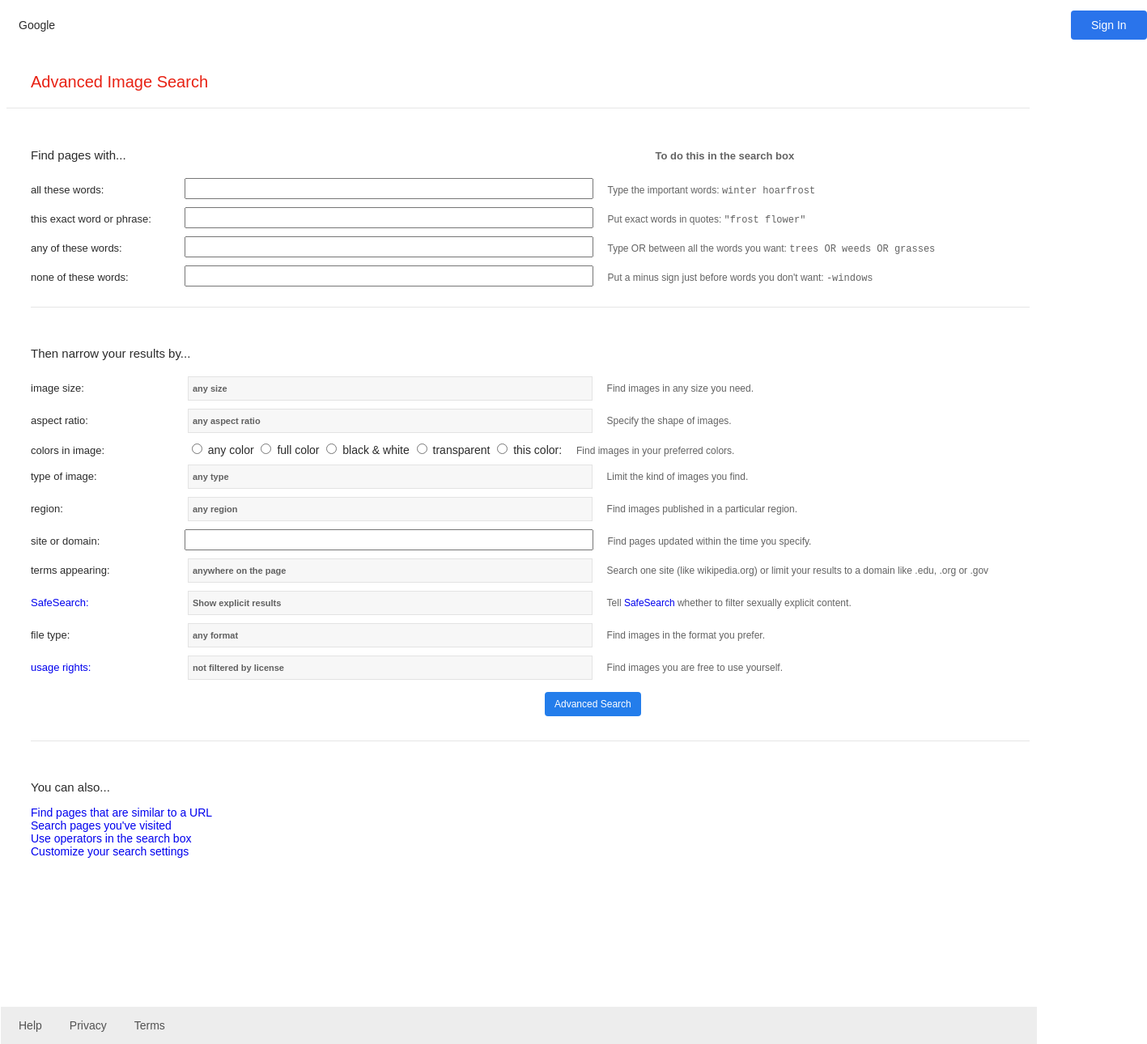
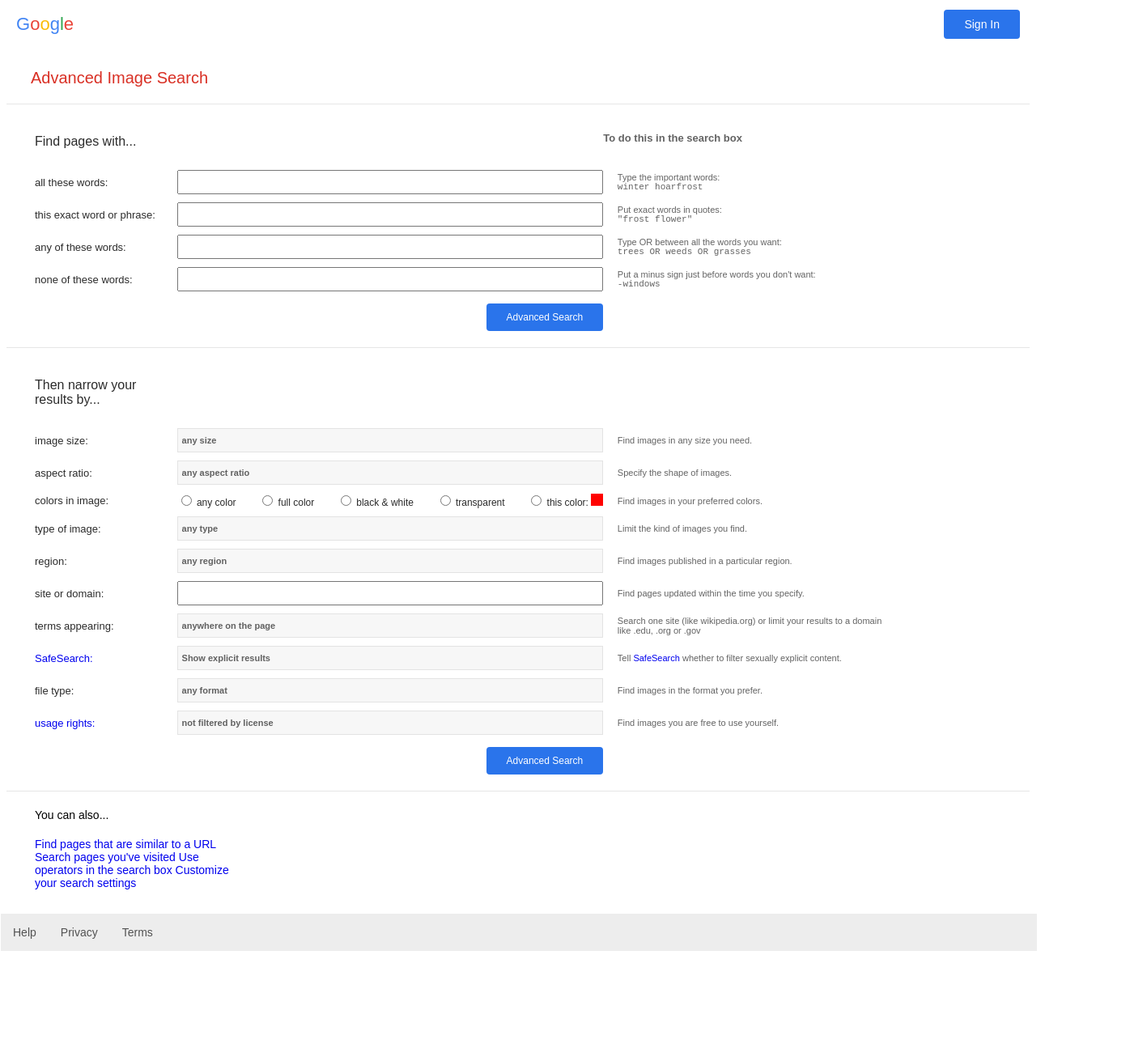
Before and after one commit to aliviapham/CS50-Project0-Search, a plain HTML site: page index4.html in a window 1280 px wide. Shown: the whole page at 81% size, 1417 px wide, since content can reach past the window. After the commit the page ends 1175 px from the top, so only its background shows below. Drawn offline with Linux system fonts and the light colour scheme.

Commit message:
"final" updates

```diff
--- a/index4.html
+++ b/index4.html
@@ -4,94 +4,138 @@
     <head>
         <title>Google Advanced Image Search</title>
         <link rel="stylesheet" href="style/style4.css">
+        <meta charset="UTF-8">
+        <meta name="viewport" content="width=device-width, initial-scale=1.0">
     </head>
     <body>
         <!-- top links -->
-        <a class="linkleft" href="index.html">Google</a>
+        <div class="topContainer">
+            <div class="linkLeftContainer">
+                <a class="linkleft" href="index.html"><span style="color:#4285f4">G</span><span style="color:#e94336">o</span><span style="color:#fbbc06">o</span><span style="color:#4285f4">g</span><span style="color:#34a853">l</span><span style="color:#e94336">e</span></a>
+            </div>
+            <div class="linkRightContainer">
                 <form action="https://accounts.google.com/signin/v2/identifier?hl=en&passive=true&continue=https%3A%2F%2Fwww.google.com%2F%3Fclient%3Dsafari&ec=GAZAmgQ&flowName=GlifWebSignIn&flowEntry=ServiceLogin">
                     <input class="signin" type="submit" value="Sign In">
                 </form>
-        <p class="mainlabel">Advanced Image Search</p>
+            </div>
+        </div>
+        <!-- middle label -->
+        <p class="advancedsearch">Advanced Image Search</p>
         <hr/>
         <!-- middle info -->
-        <div class="main">
+        <div class="middlecontainer">
+            <div class="middlefirst">
                 <p class="findpages">Find pages with...</p>
+                <p></p>
                 <p class="todothis">To do this in the search box</p>
-            <div class="findpageswith">
-                <form>
-                    <div class="block"><label class="label">all these words: </label><input type="text" class="text"> <div class="example">Type the important words:    <div class="exampletext">winter hoarfrost</div></div></div>
-                    <div class="block"><label class="label">this exact word or phrase: </label><input type="text" class="text"> <div class="example">Put exact words in quotes:   <div class="exampletext">"frost flower"</div></div></div>
-                    <div class="block"><label class="label">any of these words: </label><input type="text" class="text"> <div class="example">Type OR between all the words you want:  <div class="exampletext">trees OR weeds OR grasses</div></div></div>
-                    <div class="block"><label class="label">none of these words: </label><input type="text" class="text"> <div class="example">Put a minus sign just before words you don't want:  <div class="exampletext">-windows</div></div></div>
+            </div>
+            <form action="https://www.google.com/search" method="get">
+                <div class="middlesecond">
+                    <div class="block"><label class="label">all these words: </label><input type="text" class="text" name="as_q"> <div class="example">Type the important words: <div class="exampletext">winter hoarfrost</div></div></div>
+                    <div class="block"><label class="label">this exact word or phrase: </label><input type="text" class="text" name="as_epq"> <div class="example">Put exact words in quotes: <div class="exampletext">"frost flower"</div></div></div>
+                    <div class="block"><label class="label">any of these words: </label><input type="text" class="text" name="as_oq"> <div class="example">Type OR between all the words you want: <div class="exampletext">trees OR weeds OR grasses</div></div></div>
+                    <div class="block"><label class="label">none of these words: </label><input type="text" class="text" name="as_eq"> <div class="example">Put a minus sign just before words you don't want: <div class="exampletext">-windows</div></div></div>
+                </div>
+                <div class="middlecontainer3">
+                    <p></p>
+                        <input class="submitsearch" type="submit" value="Advanced Search">
+                    <p></p>
+                </div>
             </form>
         </div>
         <hr/>
-            <!-- next info -->
+            <!-- middle narrow results -->
+        <div class="middlecontainer2">
+            <div class="middlethird">
                 <p class="findpages">Then narrow your results by...</p>
-            <div class="findpageswith">
+            </div>
             <form>
+                <div class="middlefourth">
                     <div class="block">
                         <label class="label">image size: </label>
                         <select name="imgsize" id="imgsize" class="select">
-                          <option value="any">any size</option></select>
+                            <option value="any">any size</option>
+                            <option value="anotheroption">another option</option></select>
                             <div class="example">Find images in any size you need.</div></div>
                     <div class="block">
                         <label class="label">aspect ratio:</label>
                         <select name="aspect" id="aspect" class="select">
-                          <option value="any">any aspect ratio</option></select>
+                            <option value="any">any aspect ratio</option>
+                            <option value="anotheroption">another option</option></select>
                             <div class="example">Specify the shape of images.</div></div>
                     <div class="block">
                         <label class="label">colors in image:</label>
-                            <input type="radio" id="anycolor" name="anycolor" value="anycolor">
-                            <label for="anycolor">any color</label>
-                            <input type="radio" id="fullcolor" name="fullcolor" value="fullcolor">
-                            <label for="fullcolor">full color</label>
-                            <input type="radio" id="black&white" name="black&white" value="black&white">
-                            <label for="black&white">black & white</label>
-                            <input type="radio" id="transparent" name="transparent" value="transparent">
-                            <label for="transparent">transparent</label>
-                            <input type="radio" id="thiscolor" name="thiscolor" value="thiscolor">
-                            <label for="thiscolor">this color:</label>
+                            <div class="coloroptions">
+                                <div class="optiondiv">
+                                    <input type="radio" id="anycolor" name="anycolor" value="anycolor" class="radio">
+                                    <label for="anycolor" class="radio">any color</label></div>
+                                <div class="optiondiv">
+                                    <input type="radio" id="fullcolor" name="fullcolor" value="fullcolor" class="radio">
+                                    <label for="fullcolor" class="radio">full color</label></div>
+                                <div class="optiondiv">
+                                    <input type="radio" id="black&white" name="black&white" value="black&white" class="radio">
+                                    <label for="black&white" class="radio">black & white</label></div>
+                                <div class="optiondiv">
+                                    <input type="radio" id="transparent" name="transparent" value="transparent" class="radio">
+                                    <label for="transparent" class="radio">transparent</label></div>
+                                <div class="optiondiv">
+                                    <input type="radio" id="thiscolor" name="thiscolor" value="thiscolor" class="radio">
+                                    <label for="thiscolor" class="radio">this color: </label><img src="images/color.png" alt="Color" class="color"></div>
+                            </div>
                             <div class="example">Find images in your preferred colors.</div></div>
                     <div class="block">
                         <label class="label">type of image:</label>
                         <select name="type" id="type" class="select">
-                            <option value="any">any type</option></select>
+                            <option value="any">any type</option>
+                            <option value="anotheroption">another option</option></select>
                             <div class="example">Limit the kind of images you find.</div></div>
                     <div class="block">
                         <label class="label">region:</label>
                         <select name="region" id="region" class="select">
-                            <option value="any">any region</option></select>
+                            <option value="any">any region</option>
+                            <option value="anotheroption">another option</option></select>
                             <div class="example">Find images published in a particular region.</div></div>
                     <div class="block"><label class="label">site or domain: </label><input type="text" class="text"> <div class="example">Find pages updated within the time you specify.</div></div>
                     <div class="block">
                         <label class="label">terms appearing: </label>
                         <select name="terms" id="terms" class="select">
-                            <option value="any">anywhere on the page</option></select>
+                            <option value="any">anywhere on the page</option>
+                            <option value="anotheroption">another option</option></select>
                             <div class="example">Search one site (like wikipedia.org) or limit your results to a domain like .edu, .org or .gov<div class="exampletext"></div></div></div>
                     <div class="block">
                         <label class="label"><a href="https://support.google.com/websearch/answer/510?hl=en&visit_id=637907377039408542-2154588021&p=adv_safesearch&rd=1">SafeSearch:</a></label>
                         <select name="safe" id="safe" class="select">
-                            <option value="any">Show explicit results</option></select>
+                            <option value="any">Show explicit results</option>
+                            <option value="anotheroption">another option</option></select>
                             <div class="example">Tell <a href="https://support.google.com/websearch/answer/510?hl=en&visit_id=637907377039408542-2154588021&p=adv_safesearch&rd=1">SafeSearch</a> whether to filter sexually explicit content.</div></div>
                     <div class="block">
                         <label class="label">file type: </label>
                         <select name="file" id="file" class="select">
-                            <option value="any">any format</option></select>
+                            <option value="any">any format</option>
+                            <option value="anotheroption">another option</option></select>
                             <div class="example">Find images in the format you prefer.</div></div>
                     <div class="block">
                         <label class="label"><a href="https://support.google.com/websearch/answer/29508?hl=en&visit_id=637907374241318814-360188462&p=ws_images_usagerights&rd=1">usage rights:</a></label>
                         <select name="usage" id="usage" class="select">
-                            <option value="any">not filtered by license</option></select>
+                            <option value="any">not filtered by license</option>
+                            <option value="anotheroption">another option</option></select>
                             <div class="example">Find images you are free to use yourself.</div></div>
-                </form>
-                <form action="https://www.google.com/search">
-                    <input class="submitsearch" type="submit" value="Advanced Search" name="q">
+                </div>
             </form>
         </div>
+        <!-- middle button -->
+        <div class="middlecontainer3">
+            <p></p>
+            <button class="submitsearch" onclick="myFunction()">Advanced Search</button>
+            <script>
+            function myFunction() {alert("This button doesn't work. This section of this page is not functional. Sorry!");}
+            </script>
+            <p></p>
+        </div>
         <hr/>
-            <!-- last info -->
-            <p class="findpages">You can also...</p>
+        <!-- middle you can also -->
+        <p class="middlelabel">You can also...</p>
+        <div class="middlelinks">
             <div class="youcan">
                 <a class="youcan" href="https://support.google.com/websearch/answer/2466433?visit_id=637907374241318814-360188462&p=adv_pages_similar&hl=en&rd=1">Find pages that are similar to a URL</a>
                 <a class="youcan" href="https://support.google.com/websearch/answer/54068?hl=en&visit_id=637907374241318814-360188462&p=adv_pages_visited&rd=1">Search pages you've visited</a>
@@ -100,7 +144,7 @@
             </div>
         </div>
         <!-- bottom -->
-        <div class="bottom">
+        <div class="bottomContainer">
             <a class="bottomleft" href="https://support.google.com/websearch/?visit_id=637907429082545277-1416319226&hl=en&rd=2#topic=3378866">Help</a>
             <a class="bottomleft" href="https://policies.google.com/privacy?hl=en&fg=1">Privacy</a>
             <a class="bottomleft" href="https://policies.google.com/terms?hl=en&fg=1">Terms</a>
--- a/style/style.css
+++ b/style/style.css
@@ -53,8 +53,8 @@
 }
 
 .google {
-    margin-bottom: 25px;
-    font: 500 85px sans-serif;
+    margin-top: 35px;
+    margin-bottom: 20px;
 }
 
 .typesearch {
@@ -65,10 +65,6 @@
     padding: 10px;
     font: 16px sans-serif;
     color: #2b2b2b;
-}
-
-.typesearch::placeholder {
-    background-image: url("images/search.png");
 }
 
 .submitcenter {
@@ -110,8 +106,12 @@
 }
 
 .bottomleft, .bottommiddle, .bottomright, .bottomrightbutton {
-    margin: 15px;
+    margin-left: 15px;
     color: #525252;
+}
+
+.bottomMiddleContainer {
+    margin-left: -75px;
 }
 
 .bottommiddle::before {
--- a/style/style3.css
+++ b/style/style3.css
@@ -70,9 +70,9 @@
 /* middle find pages with */
 .middlefirst, .middlethird {
     display: grid;
-    grid-template-columns: 1fr repeat(2, 2fr);
+    grid-template-columns: 1fr 3fr 2fr 1fr;
     grid-template-rows: auto;
-    margin: 30px 0 0 35px;
+    margin: 20px 0 0 35px;
     color: #2b2b2b;
 }
 
@@ -88,7 +88,7 @@
 
 .block {
     display: grid;
-    grid-template-columns: 1fr repeat(2, 2fr);
+    grid-template-columns: 1fr 3fr 2fr 1fr;
     grid-template-rows: auto;
     margin: 10px 0 0 35px;
     color: #2b2b2b;
@@ -102,6 +102,11 @@
 .text {
     padding: 6px 0 6px 10px;
     font-size: 12px;
+}
+
+.text2 {
+    display: flex;
+    justify-content: space-around;
 }
 
 .example {
@@ -122,6 +127,7 @@
 }
 
 .label2 {
+    align-self: center;
     margin: 0 14px 0 14px;
     font: 13px sans-serif;
 }
@@ -145,13 +151,14 @@
 /* middle button */
 .middlecontainer3 {
     display: grid;
-    grid-template-columns: 1fr repeat(2, 2fr);
+    grid-template-columns: 1fr 3fr 2fr 1fr;
     grid-template-rows: auto;
-    margin: 10px 0 0 35px;
+    justify-items: end;
+    margin: 15px 0 20px 35px;
 }
 
 .submitsearch {
-    position: relative;
+    align-items: end;
     padding: 10px 25px 10px;
     box-shadow: 0px 0px 0px transparent;
     border: 0px solid transparent;
--- a/style/style4.css
+++ b/style/style4.css
@@ -1,20 +1,39 @@
-/* google advanced search */
+/* google advanced IMAGE search */
+
+/* all */
 a:link {text-decoration: none;}
 a:visited {text-decoration: none;}
 a:hover {text-decoration: underline;}
 a:active {text-decoration: underline;}
 
+/* top */
+.topContainer {
+    display: flex;
+    justify-content: space-between;
+    margin-top: -8px;
+    font: 14px sans-serif;
+}
+
+.linkLeftContainer, .linkRightContainer {
+    display: flex;
+    align-items: center;
+}
+
+.linkleft {
+    font: 22px sans-serif;
+    color: #2b2b2b;
+}
+
+.linkleft:hover {
+    text-decoration: none;
+}
+
 .linkleft, .signin {
-    display: inline-block;
-    margin: 15px;
-    font: 14px sans-serif;
-    color: #2b2b2b;
+    margin: 12px;
 }
 
 .signin {
     position: relative;
-    left: 1300px;
-    top: -56px;
     padding: 10px 25px 10px;
     box-shadow: 0px 0px 0px transparent;
     border: 0px solid transparent;
@@ -22,21 +41,22 @@
     border-radius: 4px;
     background-color: #2a74eb;
     color: white;
+    font-size: 14px;
     text-align: center;
     text-decoration: none;
     transition-duration: 0.2s;
 }
 
 .signin:hover {
-    background-color: #4585ed;
+    background-color: #0f50b7;
+    text-decoration: none;
 }
 
-.mainlabel {
-    margin: 15px;
+/* middle label */
+.advancedsearch {
+    margin: 2% 0 0 30px;
+    color: #d93025;
     font: 20px sans-serif;
-    color: #e82113;
-    margin-top: -30px;
-    margin-left: 30px;
 }
 
 hr {
@@ -47,150 +67,124 @@
     margin-top: 20px;
 }
 
-.main {
-    margin-left: 30px;
-    font: 14px sans-serif;
+/* middle pages find with */
+.middlefirst, .middlethird {
+    display: grid;
+    grid-template-columns: 1fr 3fr 2fr 1fr;
+    grid-template-rows: auto;
+    margin: 20px 0 0 35px;
     color: #2b2b2b;
 }
 
 .findpages {
-    display: inline-block;
-    margin-top: 40px;
-    margin-right: 650px;
-    font: 400 15px sans-serif;
+    font: 400 16px sans-serif;
     color: #2b2b2b;
 }
 
 .todothis {
-    display: inline-block;
     font: bold 13px sans-serif;
     color: #636363;
 }
 
-.label {
-    display: inline-block;
-    margin-right: 30px;
-    width: 160px;
-    font-size: 13px;
+.block {
+    display: grid;
+    grid-template-columns: 1fr 3fr 2fr 1fr;
+    grid-template-rows: auto;
+    margin: 10px 0 0 35px;
+    color: #2b2b2b;
 }
 
-.label2 {
-    display: inline-block;
-    margin-left: 12px;
-    margin-right: 12px;
-    font-size: 13px;
+.label {
+    align-self: center;
+    font: 13px sans-serif;
 }
 
 .text {
-    display: inline-block;
-    width: 40%;
-    font-size: 14px;
-    padding-top: 4px;
-    padding-bottom: 2px;
-    padding-left: 5px;
-}
-
-.specialtext {
-    display: inline-block;
-    width: 18.4%;
-    font-size: 14px;
-    padding-top: 4px;
-    padding-bottom: 2px;
-    padding-left: 5px;
-}
-
-.specialtext2 {
-    display: inline-block;
-    width: 18.4%;
-    font-size: 14px;
-    padding-top: 4px;
-    padding-bottom: 2px;
-    padding-left: 5px;
+    padding: 6px 0 6px 10px;
+    font-size: 12px;
 }
 
 .example {
-    display: inline-block;
-    font: 12px sans-serif;
+    align-self: center;
+    margin-left: 5%;
+    font: 11px sans-serif;
     color: #636363;
-    margin-left: 14px;
 }
 
-.specialexample {
-    display: inline-block;
-    font: 12px sans-serif;
-    color: #636363;
-    margin-left: 17px;
-}
 .exampletext {
-    display: inline-block;
-    font: 12px "Courier New";
-}
-
-.block {
-    padding-top: 5px;
-    padding-bottom: 5px;
+    font: 11px "Courier New";
 }
 
 .select {
     appearance: none;
-    display: inline-block;
-    width: 40.5%;
-    font: bold 11px sans-serif;
-    color: #616161;
-    padding-top: 8px;
-    padding-bottom: 8px;
-    padding-left: 5px;
+    padding: 8px 0 8px 5px;
     background-color: #f7f7f7;
     border-radius: 0;
     border: 1px solid #e3e3e3;
+    font: bold 11px sans-serif;
+    color: #616161;
+}
+
+.coloroptions {
+    display: flex;
+    justify-content: space-between;
+    font: 12px sans-serif;
+}
+
+.color {
+    align-self: center;
+    width: 15px;
+}
+
+/* middle button */
+.middlecontainer3 {
+    display: grid;
+    grid-template-columns: 1fr 3fr 2fr 1fr;
+    grid-template-rows: auto;
+    justify-items: end;
+    margin: 15px 0 20px 35px;
 }
 
 .submitsearch {
-    display: inline-block;
-    position: relative;
-    right: -625px;
-    border-radius: 4px;
+    align-items: end;
+    padding: 10px 25px 10px;
     box-shadow: 0px 0px 0px transparent;
     border: 0px solid transparent;
     text-shadow: 0px 0px 0px transparent;
+    border-radius: 4px;
+    background-color: #2a74eb;
     color: white;
-    padding: 8px 12px 8px;
-    margin: 10px;
+    font-size: 12px;
     text-align: center;
     text-decoration: none;
-    transition-duration: 0.2s;
-    font-size: 12px;
-    background-color: #237deb;
-    transition-duration: 0.2s;
+    transition-duration: 0.1s;
 }
 
 .submitsearch:hover {
-    box-shadow: 1px #196dd4;
+    background-color: #0f50b7;
+    text-decoration: none;
 }
 
-.youcan {
-    display: block;
+/* bottom */
+.middlelabel, .middlelinks {
+    display: grid;
+    grid-template-columns: 1fr repeat(2, 2fr);
+    grid-template-rows: auto;
+    margin: 20px 0 0 35px;
+    font: 14px sans-serif;
 }
 
-.bottom {
-    display: inline-block;
+.bottomContainer {
+    display: flex;
+    justify-content: start;
     position: absolute;
-    bottom: -490px;
     background-color: #ededed;
     width: 100%;
-    margin-left: -7px;
+    margin: 30px 0 0 -7px;
+    font: 14px sans-serif;
 }
 
 .bottomleft {
-    display: inline-block;
     margin: 15px;
-    font: 14px sans-serif;
     color: #525252;
-    position: relative;
-    left: 7px;
 }
-
-input [type=radio] {
-    display: inline-block;
-    margin-right: 20px;
-}
```
Also changed, not shown: index.html (+4 -7 lines), index2.html (+3 -6 lines), index3.html (+23 -12 lines), style/style2.css (+6 -10 lines), images/color.png (added), images/googleimageslogo.PNG (added), images/googlelogo.png (added), notes.txt, 3 other files. Lines whose indentation alone changed are shown as unchanged.
